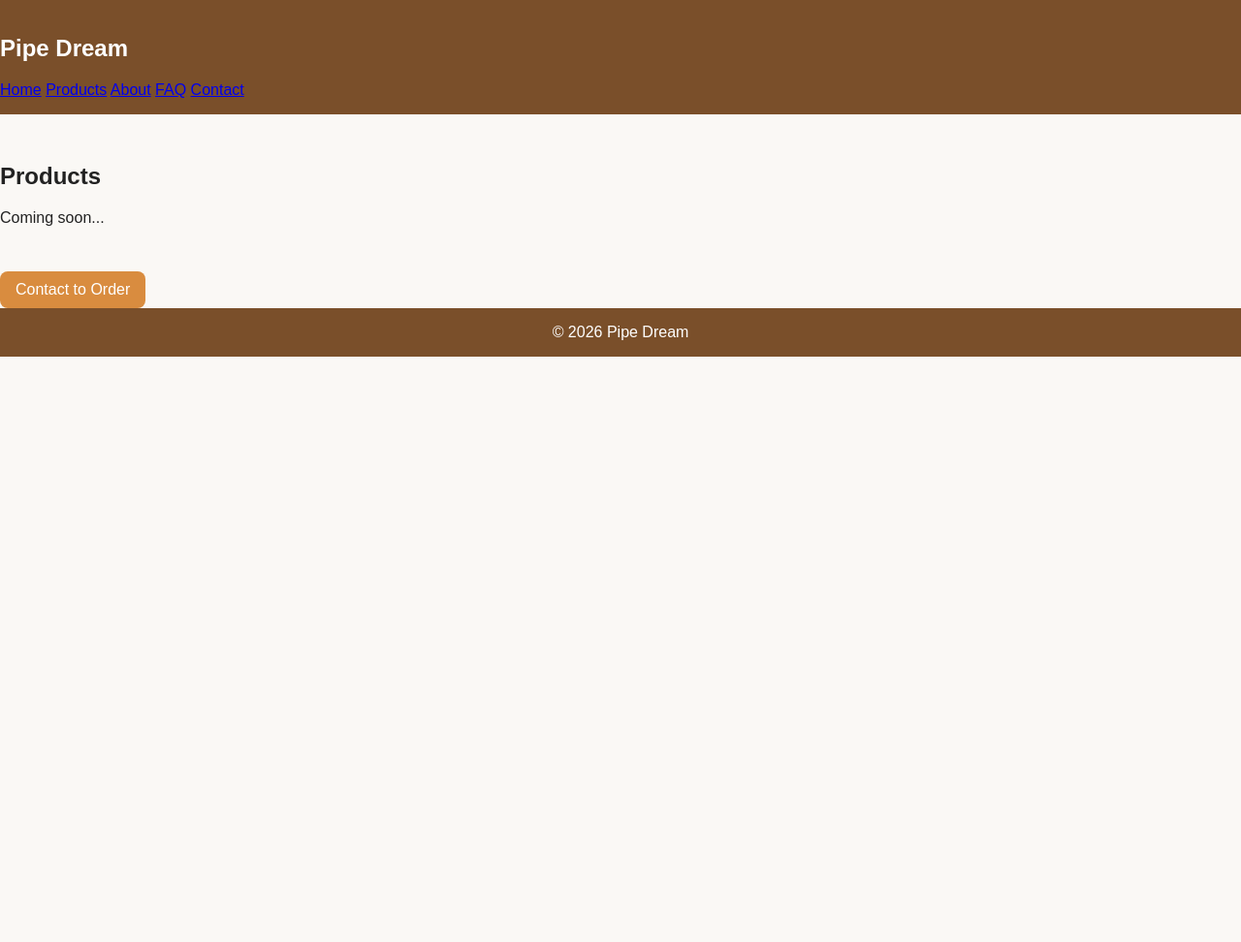
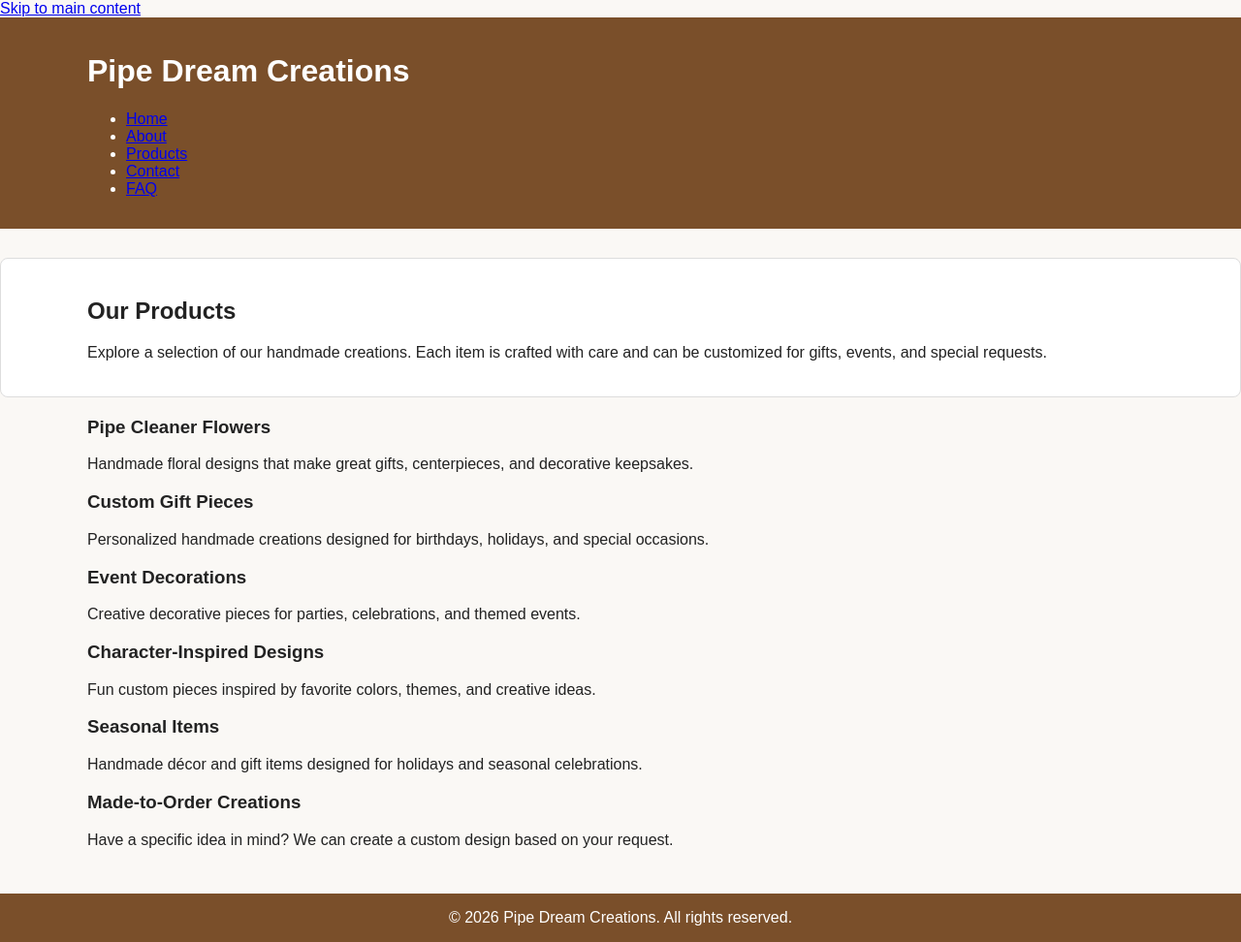
Before and after one commit to ronnelled/Pipe-Dream-Creations, a plain HTML site: page pages/products.html in a window 1280 px wide. Shown: the whole page at 97% size. Before the commit the page ends 800 px from the top, so only its background shows below. Drawn offline with Linux system fonts and the light colour scheme; files that its build step writes are made by us from their sources.

Commit message:
Update products.html

```diff
--- a/pages/products.html
+++ b/pages/products.html
@@ -1,31 +1,94 @@
 <!DOCTYPE html>
-<html>
+<html lang="en">
 <head>
-  <title>Products</title>
-  <link rel="stylesheet" href="../css/styles.css">
+  <meta charset="UTF-8" />
+  <meta name="viewport" content="width=device-width, initial-scale=1.0" />
+  <title>Products | Pipe Dream Creations</title>
+  <meta name="description" content="Browse handmade pipe cleaner flowers, gifts, event décor, and custom creations from Pipe Dream Creations." />
+  <link rel="stylesheet" href="../Week 5/css/styles.css" />
 </head>
-  <script src="../js/main.js"></script>
 <body>
+  <a class="skip-link" href="#main-content">Skip to main content</a>
 
-<header>
-  <nav>
-    <h1>Pipe Dream</h1>
-    <a href="../index.html">Home</a>
-    <a href="products.html">Products</a>
-    <a href="about.html">About</a>
-    <a href="faq.html">FAQ</a>
-    <a href="contact.html">Contact</a>
-  </nav>
-</header>
+  <header>
+    <div class="container">
+      <h1>Pipe Dream Creations</h1>
+      <nav aria-label="Main navigation">
+        <ul>
+          <li><a href="../index.html">Home</a></li>
+          <li><a href="about.html">About</a></li>
+          <li><a href="products.html" aria-current="page">Products</a></li>
+          <li><a href="contact.html">Contact</a></li>
+          <li><a href="faq.html">FAQ</a></li>
+        </ul>
+      </nav>
+    </div>
+  </header>
 
-<main>
-  <h2>Products</h2>
-  <p>Coming soon...</p>
-</main>
-<a href="contact.html" class="btn" data-track="contact_to_order_click">Contact to Order</a>
-<footer>
-  <p>© 2026 Pipe Dream</p>
-</footer>
+  <main id="main-content">
+    <section class="hero">
+      <div class="container">
+        <h2>Our Products</h2>
+        <p>
+          Explore a selection of our handmade creations. Each item is crafted with care and can be
+          customized for gifts, events, and special requests.
+        </p>
+      </div>
+    </section>
 
+    <section class="content-section">
+      <div class="container">
+        <div class="product-grid">
+          <article class="product-card">
+            <h3>Pipe Cleaner Flowers</h3>
+            <p>
+              Handmade floral designs that make great gifts, centerpieces, and decorative keepsakes.
+            </p>
+          </article>
+
+          <article class="product-card">
+            <h3>Custom Gift Pieces</h3>
+            <p>
+              Personalized handmade creations designed for birthdays, holidays, and special occasions.
+            </p>
+          </article>
+
+          <article class="product-card">
+            <h3>Event Decorations</h3>
+            <p>
+              Creative decorative pieces for parties, celebrations, and themed events.
+            </p>
+          </article>
+
+          <article class="product-card">
+            <h3>Character-Inspired Designs</h3>
+            <p>
+              Fun custom pieces inspired by favorite colors, themes, and creative ideas.
+            </p>
+          </article>
+
+          <article class="product-card">
+            <h3>Seasonal Items</h3>
+            <p>
+              Handmade décor and gift items designed for holidays and seasonal celebrations.
+            </p>
+          </article>
+
+          <article class="product-card">
+            <h3>Made-to-Order Creations</h3>
+            <p>
+              Have a specific idea in mind? We can create a custom design based on your request.
+            </p>
+          </article>
+        </div>
+      </div>
+    </section>
+  </main>
+
+  <footer>
+    <div class="container">
+      <p>&copy; 2026 Pipe Dream Creations. All rights reserved.</p>
+    </div>
+  </footer>
 </body>
 </html>
```
